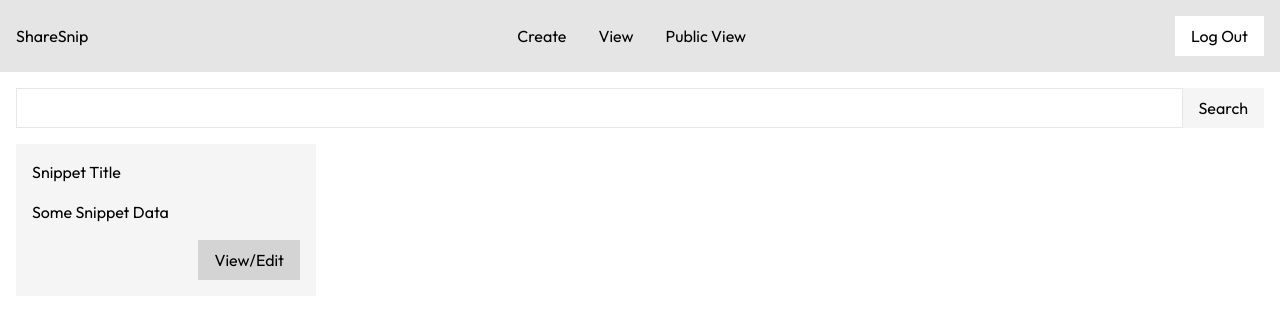
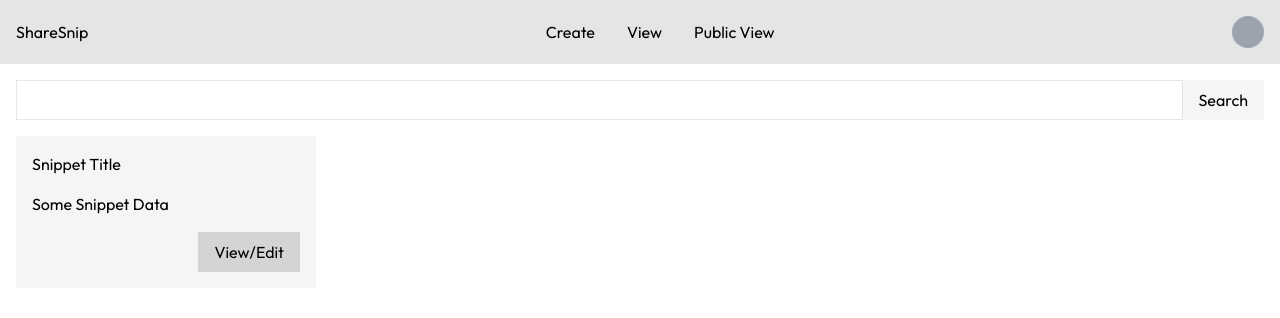
Before and after one commit to priyanshu-bharti/pastebin-clone-client, a Next.js app: page /view in a window 1280 px wide. Shown: the top 318 px of the page. Built offline with nearby package versions, Linux system fonts and the light colour scheme.

Commit message:
Fixed UserButton at Navbar

```diff
--- a/src/app/sign-up copy/[[...index]]/page.tsx
+++ /dev/null
@@ -1,6 +0,0 @@
-import React from "react";
-import { SignUp } from "@clerk/nextjs";
-
-export default function Page() {
-    return <SignUp />;
-}
--- a/src/components/navbar/Navbar.tsx
+++ b/src/components/navbar/Navbar.tsx
@@ -1,6 +1,6 @@
-import { UserButton } from "@clerk/nextjs";
+import { UserButton, useAuth } from "@clerk/nextjs";
 import Link from "next/link";
-import React from "react";
+import React, { useEffect, useState } from "react";
 
 const Navbar = () => {
     return (
@@ -21,9 +21,9 @@ const Navbar = () => {
                 </li>
             </ul>
 
-            <div className="flex gap-8 item-center">
+            <div className="grid place-items-center grid-flow-col gap-4 min-h-[32px] min-w-[32px] relative">
+                <div className="absolute h-full w-full bg-gray-400 rounded-full"></div>
                 <UserButton afterSignOutUrl="/" />
-                <button className="bg-white px-4 py-2">Log Out</button>
             </div>
         </div>
     );
```
